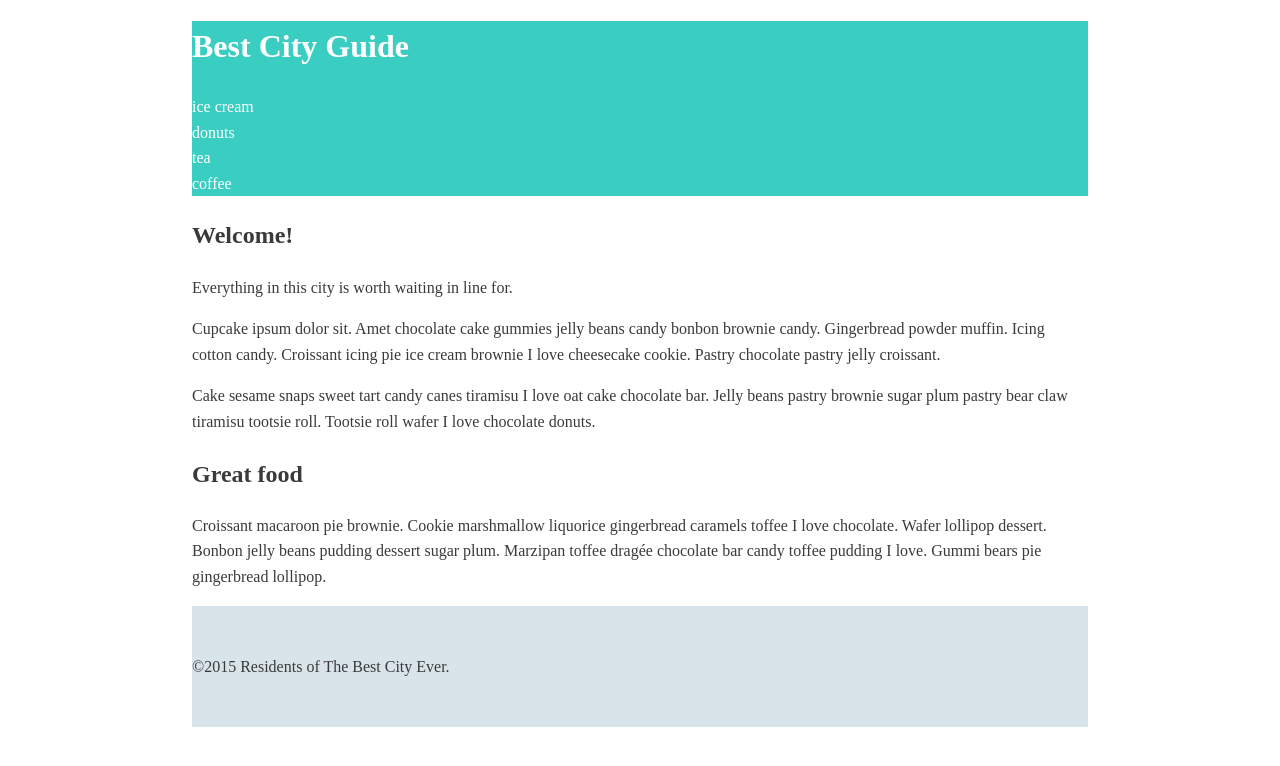
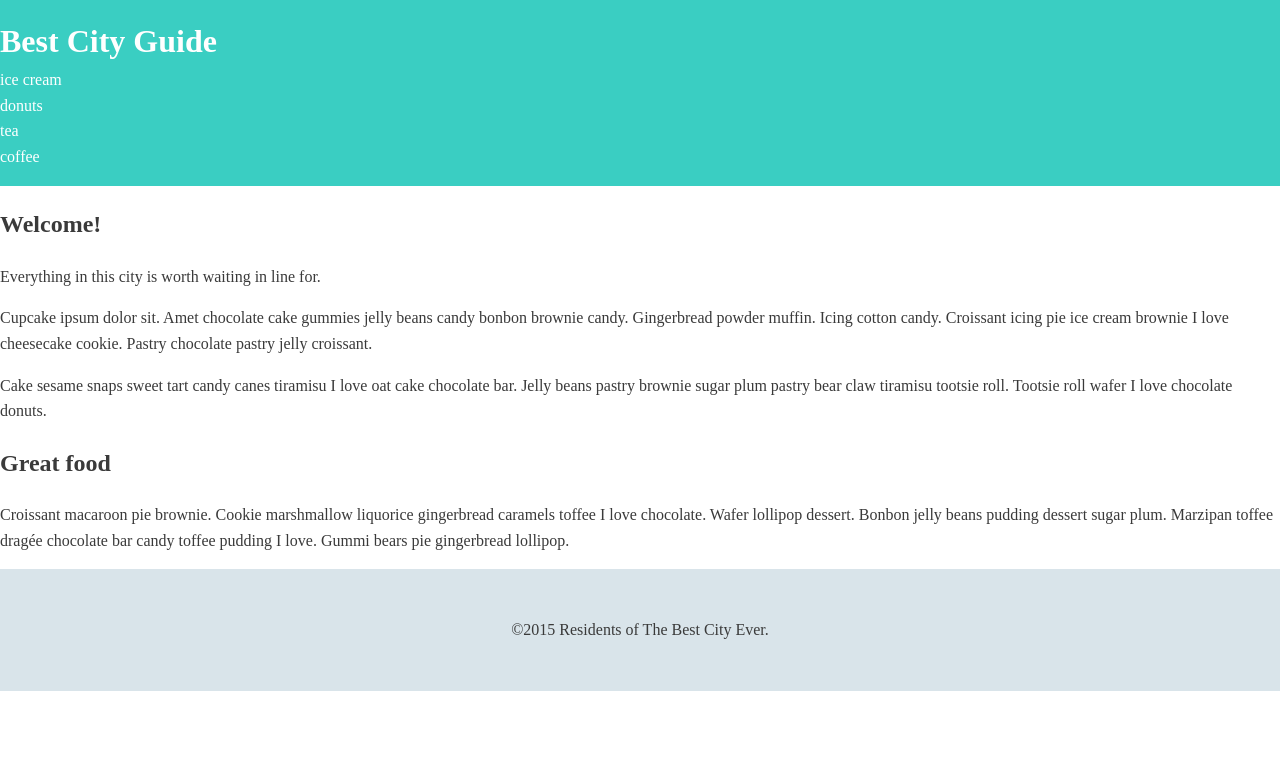
Before and after one commit to llogan382/practice-code, a PHP site: the page made by CSS Layout Techniques/index.html in a window 1280 px wide. Shown: the top 766 px of the page. Run offline with PHP 8.4, Linux system fonts and the light colour scheme.

Commit message:
Center aligns text at 70%

```diff
--- a/CSS Layout Techniques/css/style.css
+++ b/CSS Layout Techniques/css/style.css
@@ -5,12 +5,19 @@
 body {
 	line-height: 1.6;
     color: #3a3a3a;
-
 }
 
+h1  {
+    margin-top: 0;
+}
 a {
 	color: #fff;
 	text-decoration: none;
+}
+/* ---- Navigation ---- */
+
+.name {
+    margin: 0;
 }
 
 /* =================================
@@ -19,18 +26,20 @@ a {
 
 /* ---- Layout Containers ---- */
 
-.wrapper {
+.container {
     width: 70%;
     margin: 0 auto;
 }
 
 .main-header {
-	background: #3acec2;
+    background: #3acec2;
+    padding: 1em 0;
 }
 
 .main-footer {
 	padding: 2em 0;
-	background: #d9e4ea;
+    background: #d9e4ea;
+    text-align: center;
 }
 
 /* ---- Page Elements ---- */
```
